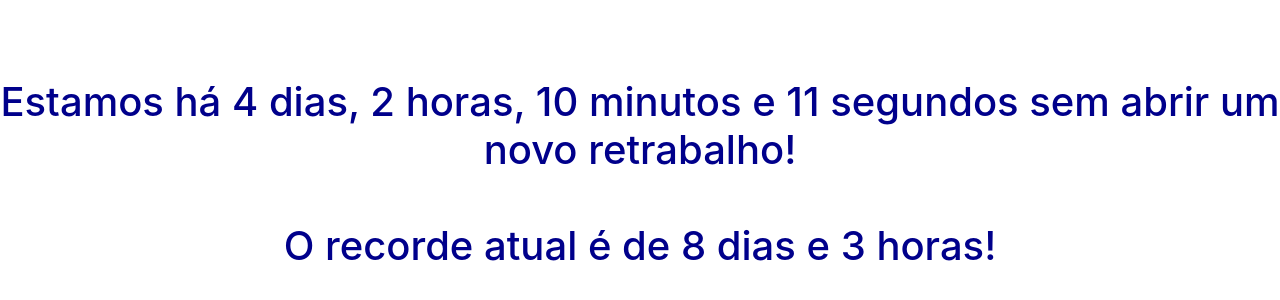
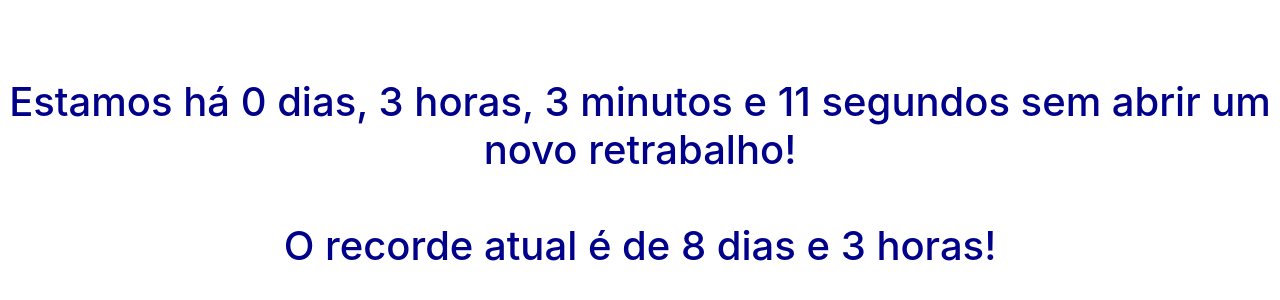
Before and after one commit to francivaldo-alves/contador-tempo, a plain HTML site: page index.html in a window 1280 px wide. Shown: the part 222-522 px from the top of the page. Drawn offline with nearby package versions, Linux system fonts and the light colour scheme.

Commit message:
Update index.html

```diff
--- a/index.html
+++ b/index.html
@@ -38,7 +38,7 @@
 
         //Variavel que recebe a data e hora do ultimo retrabalho
         let dataUsuario = moment('13/04/2023 18:09:00', 'DD-MM-YYYY HH:mm:ss');
-        let dataRetrabalho= moment('20/04/2023 10:51:00', 'DD-MM-YYYY HH:mm:ss');
+        let dataRetrabalho= moment('24/04/2023 09:58:00', 'DD-MM-YYYY HH:mm:ss');
 
 
         let penultimoRetrabalho = moment('05/04/2023 14:43:00', 'DD-MM-YYYY HH:mm:ss');
```
